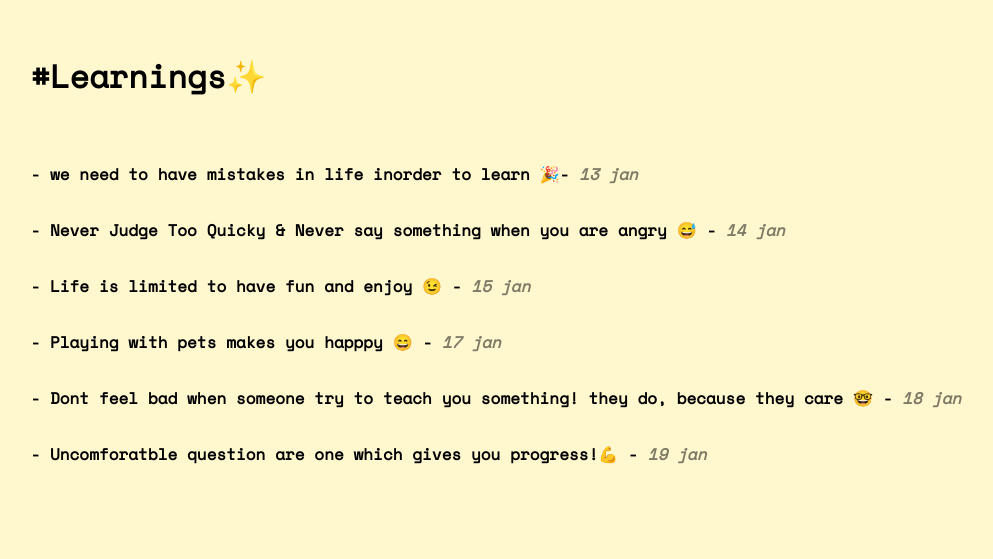
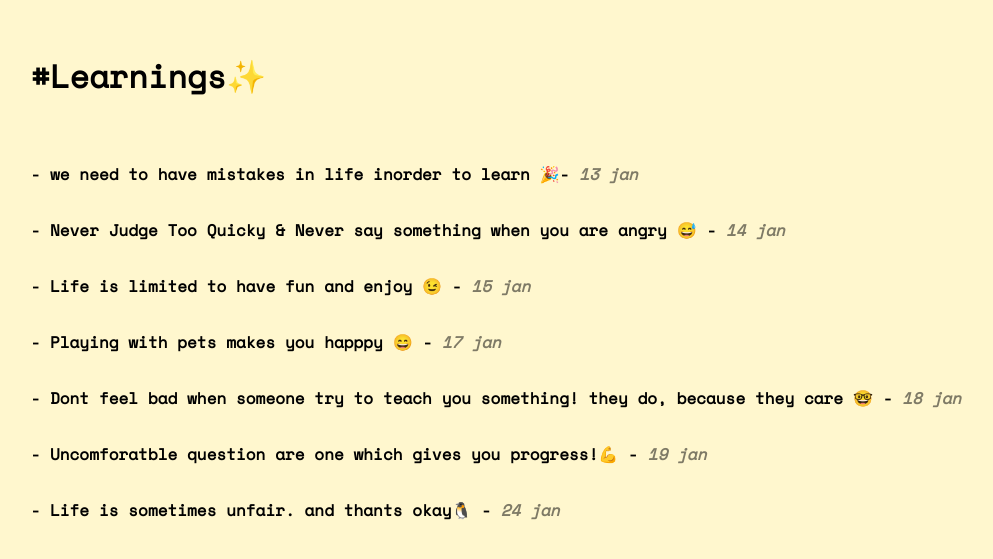
Before and after one commit to developedbyjk/JKlearnings, a React (Vite) app: page / in a window 1280 px wide. Shown: the part 177-736 px from the top of the page, without its empty margins (104-1097 px from the left). Built offline with nearby package versions, Linux system fonts and the light colour scheme.

Commit message:
24 jan lesson

```diff
--- a/src/App.jsx
+++ b/src/App.jsx
@@ -17,6 +17,7 @@ function App() {
         <p>- Playing with pets makes you happpy 😄 - <i>17 jan</i></p>
         <p>- Dont feel bad when someone try to teach you something! they do, because they care 🤓 - <i>18 jan</i></p>
         <p>- Uncomforatble question are one which gives you progress!💪 - <i>19 jan</i></p>
+        <p>- Life is sometimes unfair. and thants okay🐧 - <i>24 jan</i></p>
     </div>
     </>
   )
```
